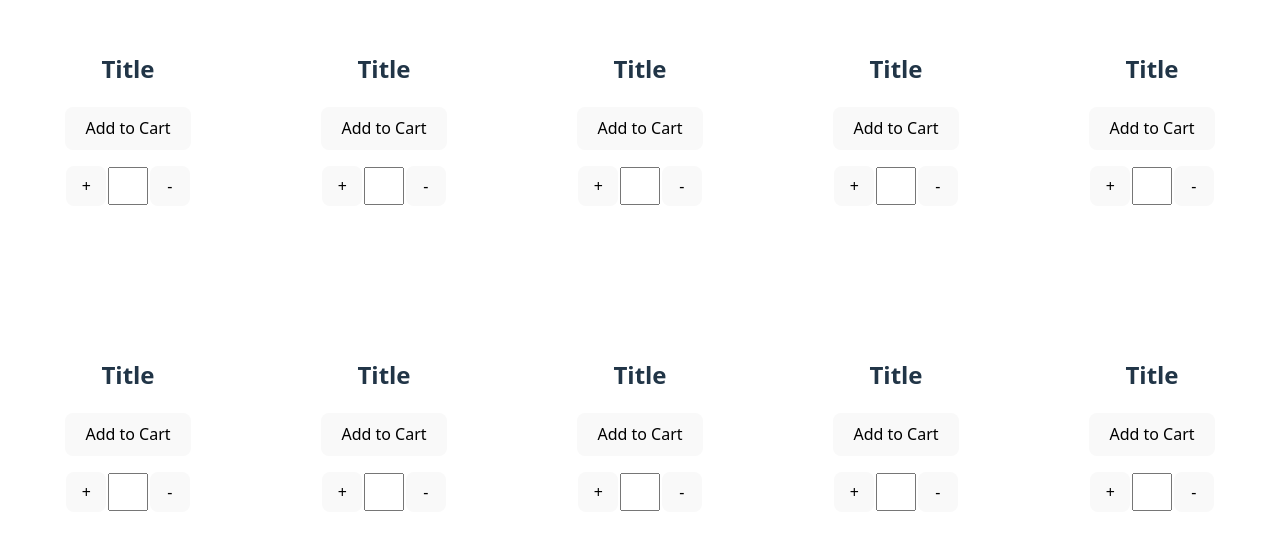
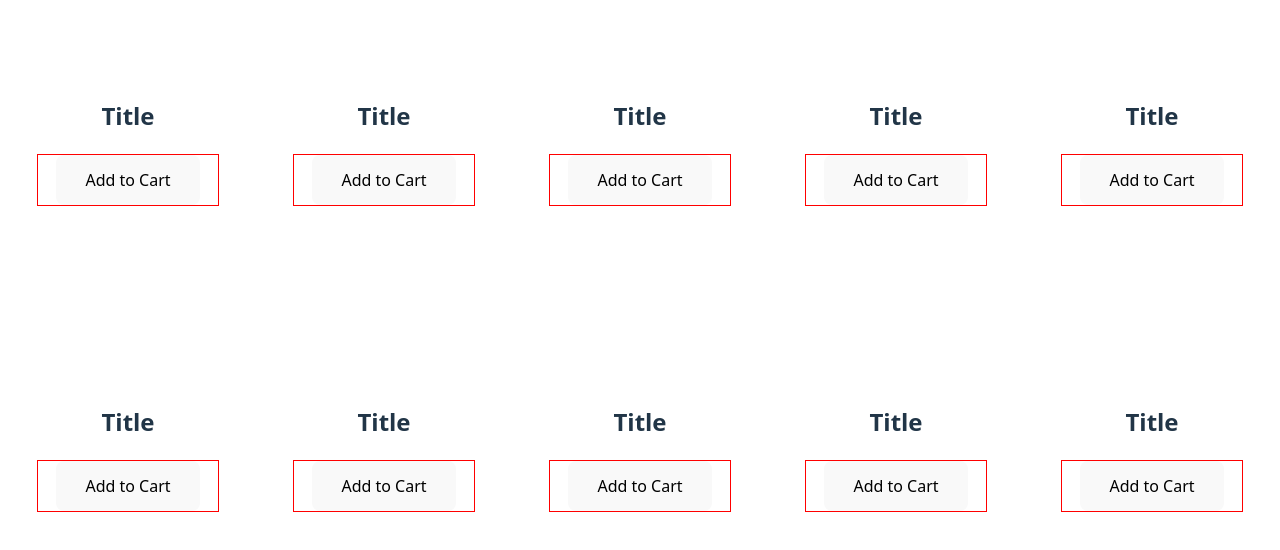
Before and after one commit to Dev-Dul/styz, a React (Vite) app: page /shop in a window 1280 px wide. Shown: the part 204-754 px from the top of the page. Built offline with nearby package versions, Linux system fonts and the light colour scheme.

Commit message:
Added button flip effect and increment button functionality

```diff
--- a/src/Components/Card.jsx
+++ b/src/Components/Card.jsx
@@ -1,5 +1,19 @@
+import { useState } from 'react';
 import styles from '../Styles/Card.module.css'
 function Card(){
+    const [flipped, setFlipped] = useState(false);
+    const [quantity, setQuantity] = useState(0);
+    function handleFlip(){
+        setFlipped(true);
+        handleAdd();
+    }
+    const handleAdd = () => setQuantity(quantity + 1);
+    function handleDecrease(){
+        if(quantity > 0){
+            setQuantity(quantity - 1);
+        }
+    }
+
     return (
       <div className={styles.card}>
         <div className={styles.img}>
@@ -7,11 +21,13 @@ function Card(){
         </div>
         <div className={styles.info}>
             <h2>Title</h2>
-            <button>Add to Cart</button>
-            <div className={styles.add}>
-                <button className={styles.btns} >+</button>
-                <input type="text" className={styles.input} />
-                <button className={styles.btns} >-</button>
+            <div className={styles.flip}>
+                <button onClick={handleFlip}>Add to Cart</button>
+                <div className={`${styles.add} ${flipped ? styles.front : styles.back}`}>
+                    <button className={styles.btns} onClick={handleAdd}>+</button>
+                    <input type="text" className={styles.input} value={quantity} />
+                    <button className={styles.btns} onClick={handleDecrease}>-</button>
+                </div>
             </div>
         </div>
       </div>
--- /dev/null
+++ b/src/Components/Checkout.jsx
@@ -0,0 +1,3 @@
+function Checkout(){
+
+}
--- a/src/Styles/Card.module.css
+++ b/src/Styles/Card.module.css
@@ -17,6 +17,7 @@
 }
 
 .info{
+    width: 100%;
     display: flex;
     align-items: center;
     justify-content: space-around;
@@ -30,11 +31,14 @@
     display: flex;
     align-items: center;
     justify-content: space-around;
+    background: white;
+    transform-origin: 50% 100%;
 }
 
 .input{
     width: 2rem;
     height: 2rem;
+    text-align: center;
 }
 
 .btns{
@@ -44,3 +48,33 @@
     align-items: center;
     justify-content: center;
 }
+
+.flip{
+    width: 100%;
+    height: 50px;
+    position: relative;
+    transform-style: preserve-3d;
+    border: 1px solid red;
+    perspective: 1000px;
+}
+
+.flip > *{
+    height: 100%;
+    width: 80%;
+    margin: auto;
+    position: absolute;
+    top: 0;
+    right: 0;
+    left: 0;
+    bottom: 0;
+    transition: all 1s ease;
+    backface-visibility: hidden;
+}
+
+.back{
+    transform: rotateX(-180deg);
+}
+
+.front{
+    transform: translateX(180deg);
+}
--- a/src/Styles/Section.module.css
+++ b/src/Styles/Section.module.css
@@ -70,7 +70,20 @@
     display: flex;
     align-items: center;
     justify-content: space-around;
+    transition: all .5s ease;
     box-shadow: 10px 10px 5px rgba(0, 0, 0, 0.5);
+}
+
+.btn > *{
+    transition: all .5s ease;
+}
+
+.btn:hover{
+    width: 17rem;
+}
+
+.btn:hover >*{
+    transform: translateX(25px);
 }
 
 @keyframes scroll{
```
Also changed, not shown: src/Components/Tile.jsx (added, +12 -0 lines), src/Styles/Tile.module.css (added).
